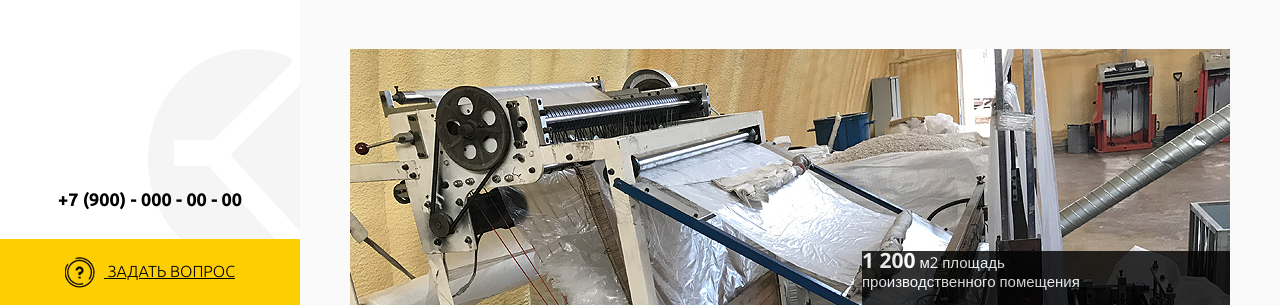
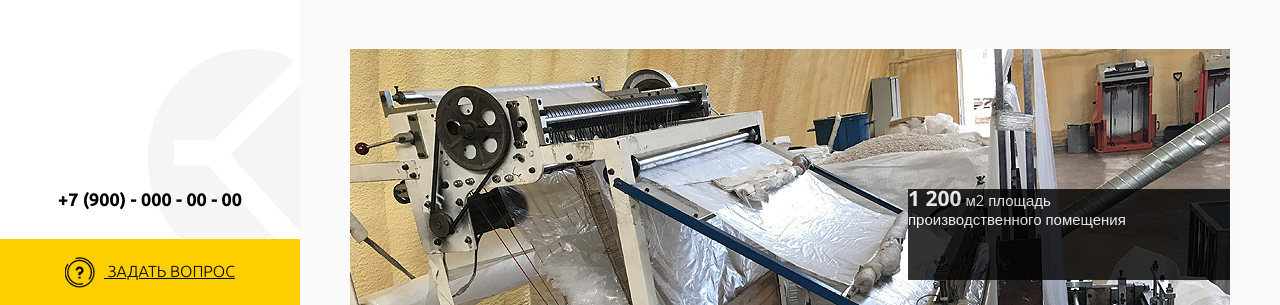
Before and after one commit to OstapHetman/interplastic, a plain HTML site: page production.html in a window 1280 px wide. Shown: the part 495-800 px from the top of the page. Drawn offline with nearby package versions, Linux system fonts and the light colour scheme; files whose address does not match are found by name.

Commit message:
debug square layout

```diff
--- a/css/production.css
+++ b/css/production.css
@@ -1,3 +1,9 @@
 .ico-wrapper {
     padding-bottom: 88px;
 }
+
+@media screen and (max-width: 678px) {
+    .square {
+        display: none;
+    }
+}
--- a/css/styles.css
+++ b/css/styles.css
@@ -1184,14 +1184,13 @@ p {
 }
 
 .square {
-    top: 0px;
+    top: 10em;
     right: 0px;
-    width: 368px;
-    height: 104px;
+    width: 23.000em;
+    height: 6.500em;
     background-color: black;
     position: absolute;
     color: white;
-    margin-top: 202px;
     opacity: 0.8;
 }
 
@@ -1201,6 +1200,7 @@ p {
 
 .left-square {
     left: 0px;
+    top: 15em;
 }
 
 
```
